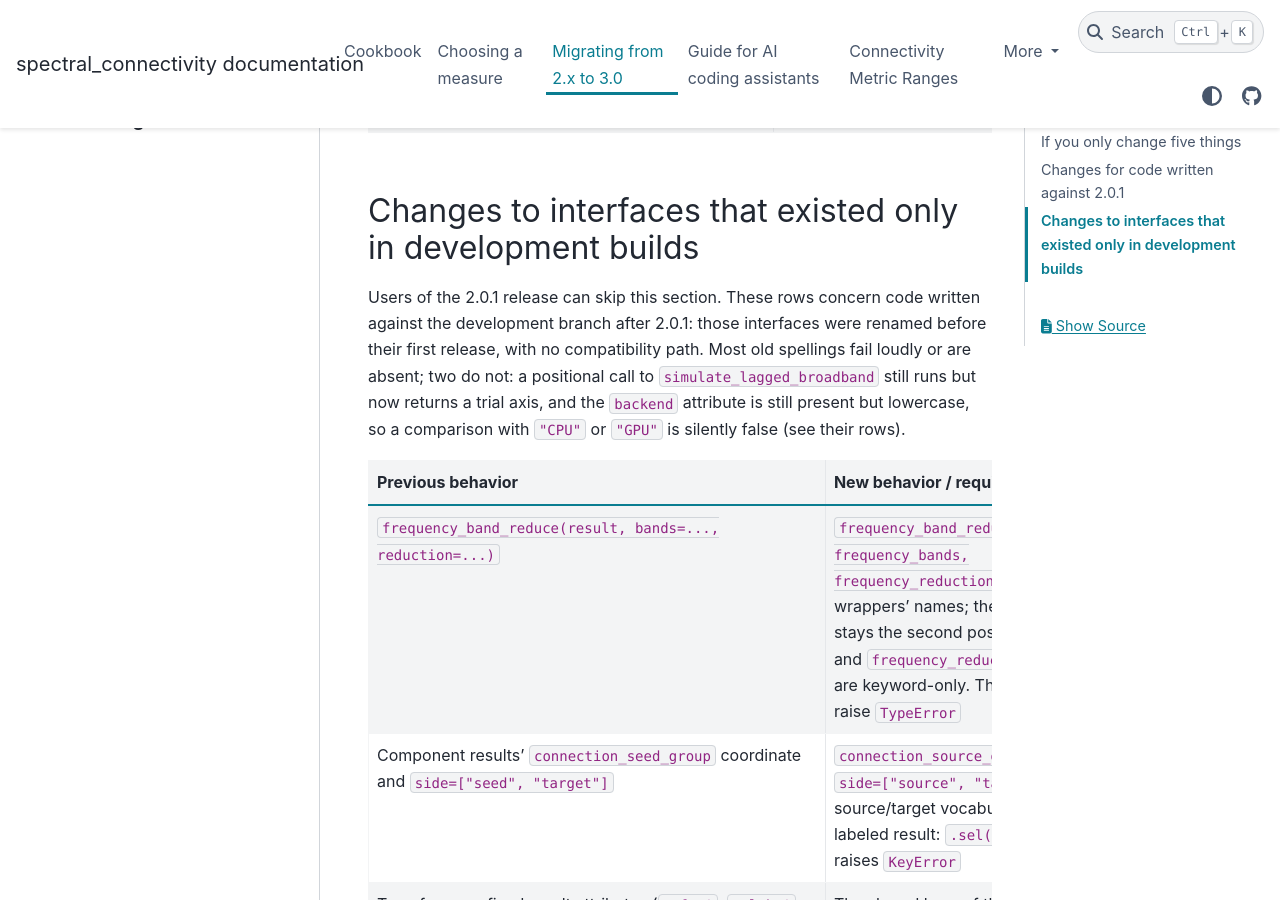
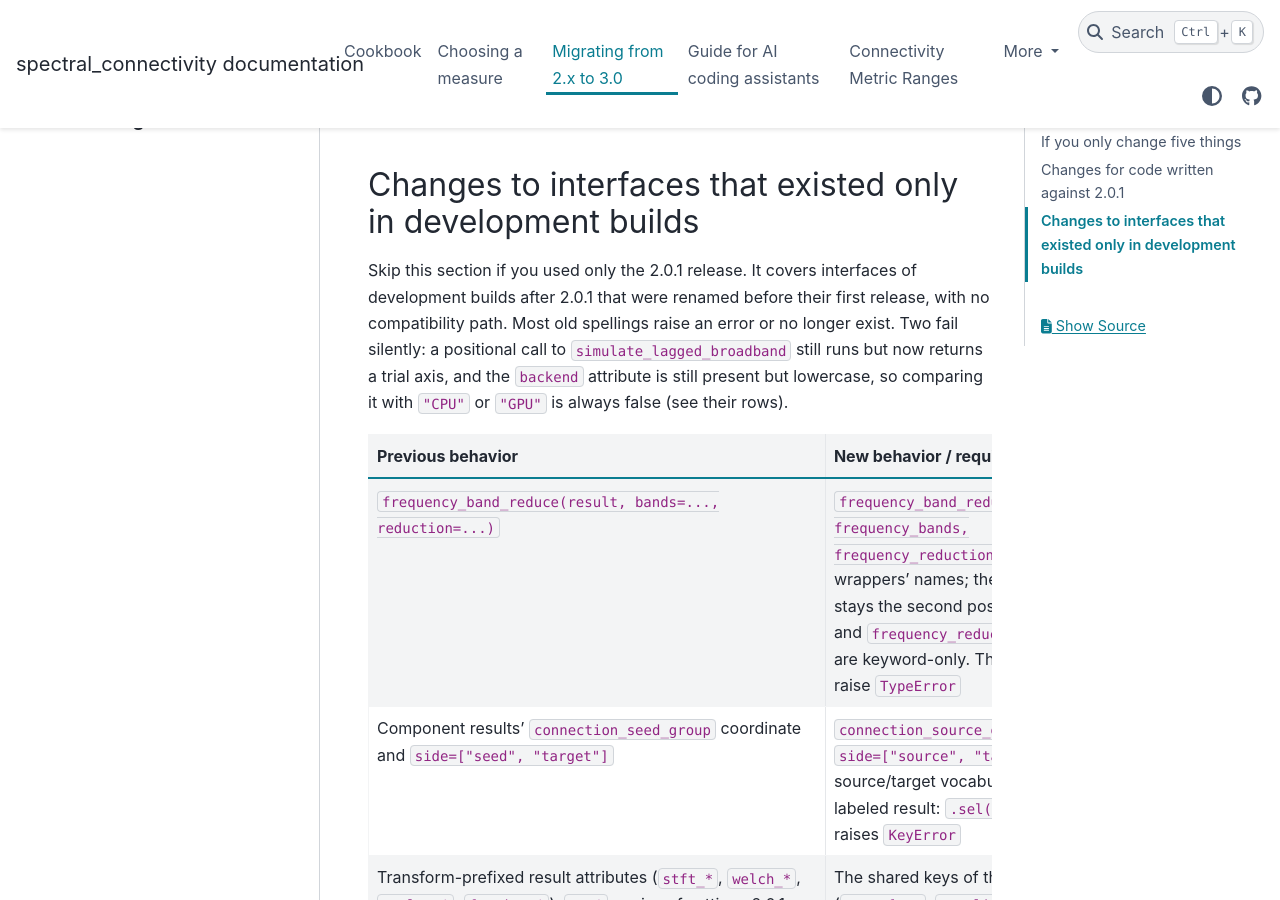
Before and after one commit to Eden-Kramer-Lab/spectral_connectivity, a Sphinx documentation site: the page built from docs/migration.md, in a window 1280 px wide and 900 px high, scrolled down 15679 px. Built offline with Sphinx 7.4.7 and the PyData theme 0.15.4, drawn with Linux system fonts in a browser that asks for light colours; pages that are not in the unit, such as notebooks, are missing from menus; the version number could not be read and is left out; some of the changed text lies outside the part shown.

Commit message:
Split the long sentences added for new readers
The README's NW definition, suggest_parameters lead-in (it now says the three
and two count windows and tapers), jackknife paragraph, and Morlet note; the
docs build step and clamp rule in CONTRIBUTING; the two section intros of the
migration guide; the FFT-length sentence of the long-windows pitfall; and the
Goal lines of two tutorials (markdown, copied into their notebooks) become
shorter sentences with the same claims.

Co-Authored-By: Claude Opus 5.5 <noreply@anthropic.com>

```diff
--- a/docs/migration.md
+++ b/docs/migration.md
@@ -69,9 +69,8 @@ The tables below list every change, including that `Multitaper` now requires
 
 ## Changes for code written against 2.0.1
 
-If your code was written against the 2.0.1 release (or earlier), these are
-the changes that concern you; you can skip the development-builds section
-after them.
+If your code was written against 2.0.1 or earlier, this section covers your
+changes; you can skip the development-builds section after it.
 
 ### Directed measures
 
@@ -149,12 +148,13 @@ Renamed, deprecated, and removed arguments, names, and defaults.
 
 ## Changes to interfaces that existed only in development builds
 
-Users of the 2.0.1 release can skip this section. These rows concern code written against the development branch after 2.0.1:
-those interfaces were renamed before their first release, with no
-compatibility path. Most old spellings fail loudly or are absent; two do not:
-a positional call to `simulate_lagged_broadband` still runs but now returns a
-trial axis, and the `backend` attribute is still present but lowercase, so a
-comparison with `"CPU"` or `"GPU"` is silently false (see their rows).
+Skip this section if you used only the 2.0.1 release. It covers interfaces
+of development builds after 2.0.1 that were renamed before their first
+release, with no compatibility path. Most old spellings raise an error or no
+longer exist. Two fail silently: a positional call to
+`simulate_lagged_broadband` still runs but now returns a trial axis, and the
+`backend` attribute is still present but lowercase, so comparing it with
+`"CPU"` or `"GPU"` is always false (see their rows).
 
 | Previous behavior | New behavior / required action |
 | --- | --- |
```
Also changed, not shown: CONTRIBUTING.md (+10 -10 lines), README.md (+22 -21 lines), docs/choosing_a_measure.md (+3 -3 lines), 4 other files.
